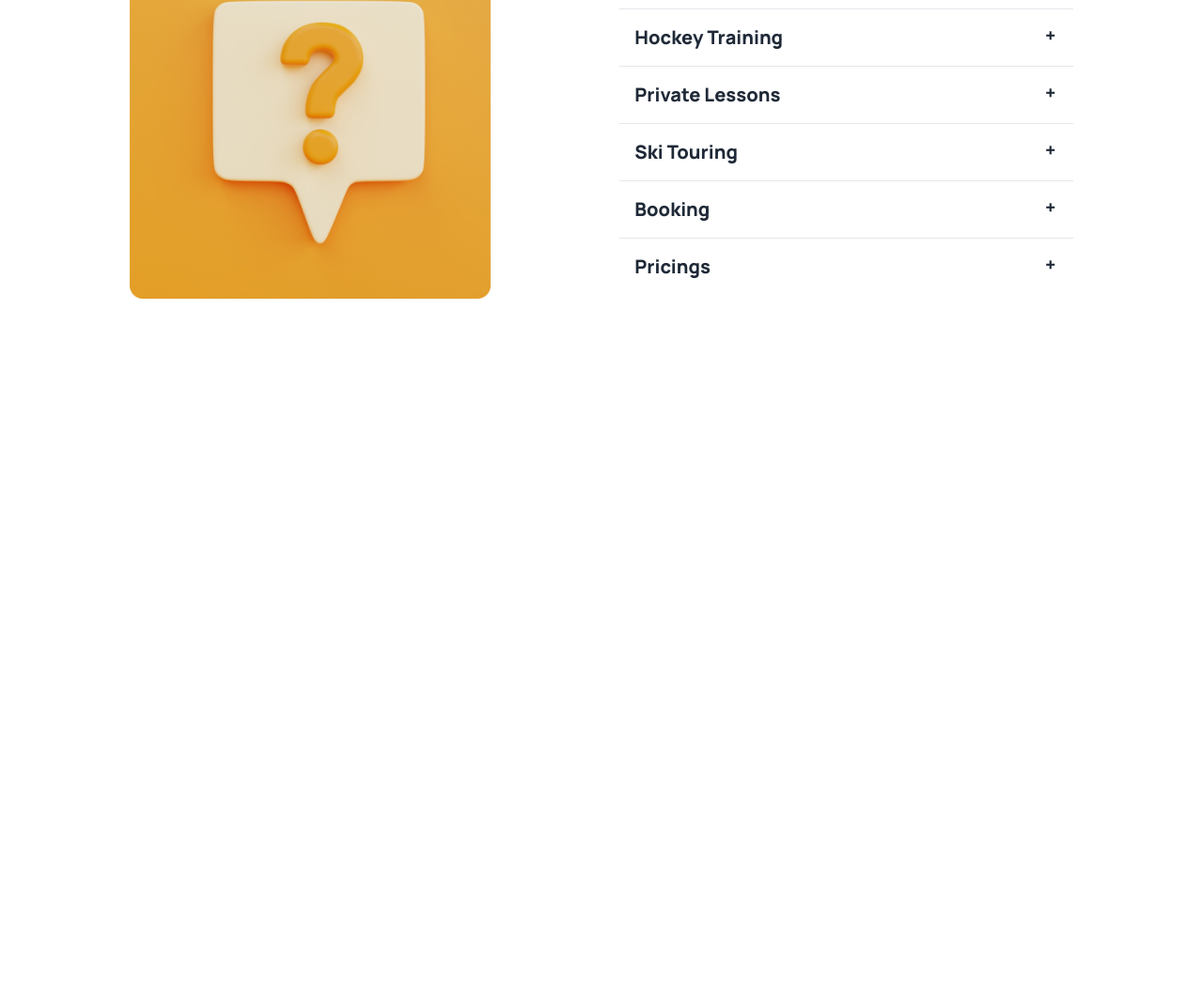
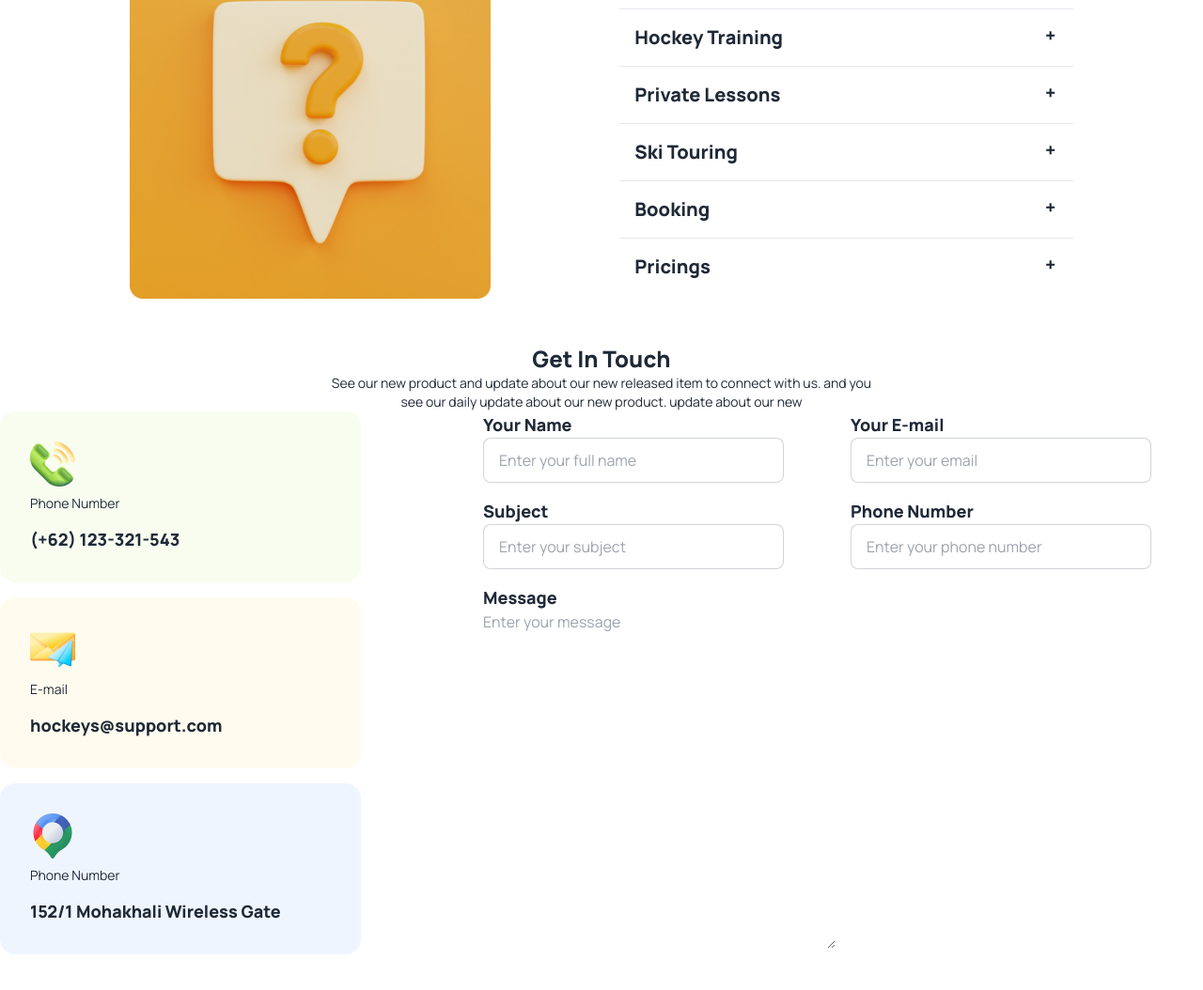
Before and after one commit to m-sarful/assignment-3, a plain HTML site: page index.html in a window 1280 px wide. Shown: the part 3625-4679 px from the top of the page at 94% size. Before the commit the page ends 3975 px from the top, so only its background shows below. Drawn offline with nearby package versions, Linux system fonts and the light colour scheme.

Commit message:
added get in touch section

```diff
--- a/index.html
+++ b/index.html
@@ -190,18 +190,39 @@
              </div>
           </div>
           </div>
+
+
+
           <div style="border: 2px solid red;" class="col-start-1 lg:col-start-7 lg:col-end-13">
-            <div class="bg-center bg-no-repeat bg-cover w-full h-80 lg:h-96 rounded-xl flex items-center pl-4" style="background-image: url('./Images/3.png'); ">
+
+             <div class="bg-center bg-no-repeat bg-cover w-full h-80 lg:h-96 rounded-xl flex items-center pl-4 " style="background-image: url('./Images/3.png'); ">
                <div class="text-white">
                 <h2 class="text-2xl font-extrabold">Junior Program</h2>
                  <p class="text-sm font-normal">Our club is for its members, run by its members.
                   We have nine teams ranging from a Men’s National League Premier team and Womens South East Premier Division to a thriving junior section.</p>
                    <button class="p-3 bg-button rounded-lg text-white my-8">Register Now!</button>
                </div>
-            </div>
-            </div>
+               </div>
+               </div>
+
+               <!-- <div class="card w-full bg-base-100 shadow-xl image-full col-start-1 lg:col-start-7 lg:col-end-13">
+                <figure><img src="./Images/3.png" alt="Shoes"/></figure>
+                <div class="card-body py-24">
+                  <h2 class="card-title text-2xl font-extrabold">Teenager Program</h2>
+                  <p class="text-sm font-normal">Our club is for its members, run by its members.
+                    We have nine teams ranging from a Men’s National League Premier team and Womens South East Premier Division to a thriving junior section.</p>
+                  <div class="">
+                    <button class="p-2 bg-button rounded-lg text-white ">Register Now!</button>
+                  </div>
+                </div>
+              </div> -->
+
+
+
+
+
             <div style="border: 2px solid blue;" class="col-start-1 lg:col-start-1 lg:col-end-13">
-              <div class="bg-center bg-no-repeat bg-cover h-80 lg:h-screen rounded-xl flex items-center pl-4" style="background-image: url('./Images/4.png'); padding: 30px;;">
+              <div class="bg-center bg-no-repeat bg-cover h-80 lg:h-screen rounded-xl flex items-center pl-4" style="background-image: url('./Images/4.png'); padding: 30px;">
                  <div class="text-white">
                   <h2 class="text-2xl font-extrabold">Junior Program</h2>
                    <p class="text-sm font-normal">Our club is for its members, run by its members.
@@ -210,6 +231,8 @@
                  </div>
               </div>
               </div>
+
+
          </div>
        </section>
 
@@ -400,6 +423,69 @@
 
        </section>
 
+        <!-- Get in Touch section  -->
+         <section class="my-12">
+          <div class="text-center">
+            <h1 class="text-2xl font-extrabold">Get In Touch</h1>
+            <p class="text-sm font-normal">See our new product and update about our new released item to connect with us. and you <br> see our daily update about our new product. update about our new</p>
+             </div>
+
+              <div class="flex flex-col lg:flex-row justify-between">
+
+
+                <div class="grid gap-4 grid-cols-1">
+                    <div class="card w-96 bg-[#BCED6D1A]">
+                      <div class="card-body">
+                        <h2 class="card-title"><img src="./Images/Group 1171275317.png" alt=""></h2>
+                        <p class="text-sm">Phone Number</p>
+                         <h3 class="text-lg font-extrabold">(+62) 123-321-543</h3>
+                      </div>
+                    </div>
+                    <div class="card w-96 bg-[#FDDD5F1A]">
+                      <div class="card-body">
+                        <h2 class="card-title"><img src="./Images/Group 1171275318.png" alt=""></h2>
+                        <p class="text-sm">E-mail</p>
+                         <h3 class="text-lg font-extrabold">hockeys@support.com</h3>
+                      </div>
+                    </div>
+                    <div class="card w-96 bg-[#629CF31A]">
+                      <div class="card-body">
+                        <h2 class="card-title"><img src="./Images/Group 1171275321.png" alt=""></h2>
+                        <p class="text-sm">Phone Number</p>
+                         <h3 class="text-lg font-extrabold">152/1 Mohakhali Wireless Gate</h3>
+                      </div>
+                    </div>
+                </div>
+
+                <!-- form input  -->
+                <div class="grid gap-4 grid-cols-1 lg:grid-cols-2">
+                  <div>
+                    <h4 class="text-lg font-extrabold">Your Name</h4>
+                  <input type="text" placeholder="Enter your full name" class="input input-bordered w-full max-w-xs" />
+                  </div>
+                  <div>
+                    <h4 class="text-lg font-extrabold">Your E-mail</h4>
+                  <input type="email" placeholder="Enter your email" class="input input-bordered w-full max-w-xs" />
+                  </div>
+                  <div>
+                    <h4 class="text-lg font-extrabold">Subject</h4>
+                  <input type="text" placeholder="Enter your subject" class="input input-bordered w-full max-w-xs" />
+                  </div>
+                  <div>
+                    <h4 class="text-lg font-extrabold">Phone Number</h4>
+                  <input type="text" placeholder="Enter your phone number" class="input input-bordered w-full max-w-xs" />
+                  </div>
+
+                  <div>
+                    <h4 class="text-lg font-extrabold">Message</h4>
+                    <textarea name="" id="" cols="40" rows="15" placeholder="Enter your message"></textarea>
+                  </div>
+
+                </div>
+
+              </div>
+
+         </section>
 
 
 
```
